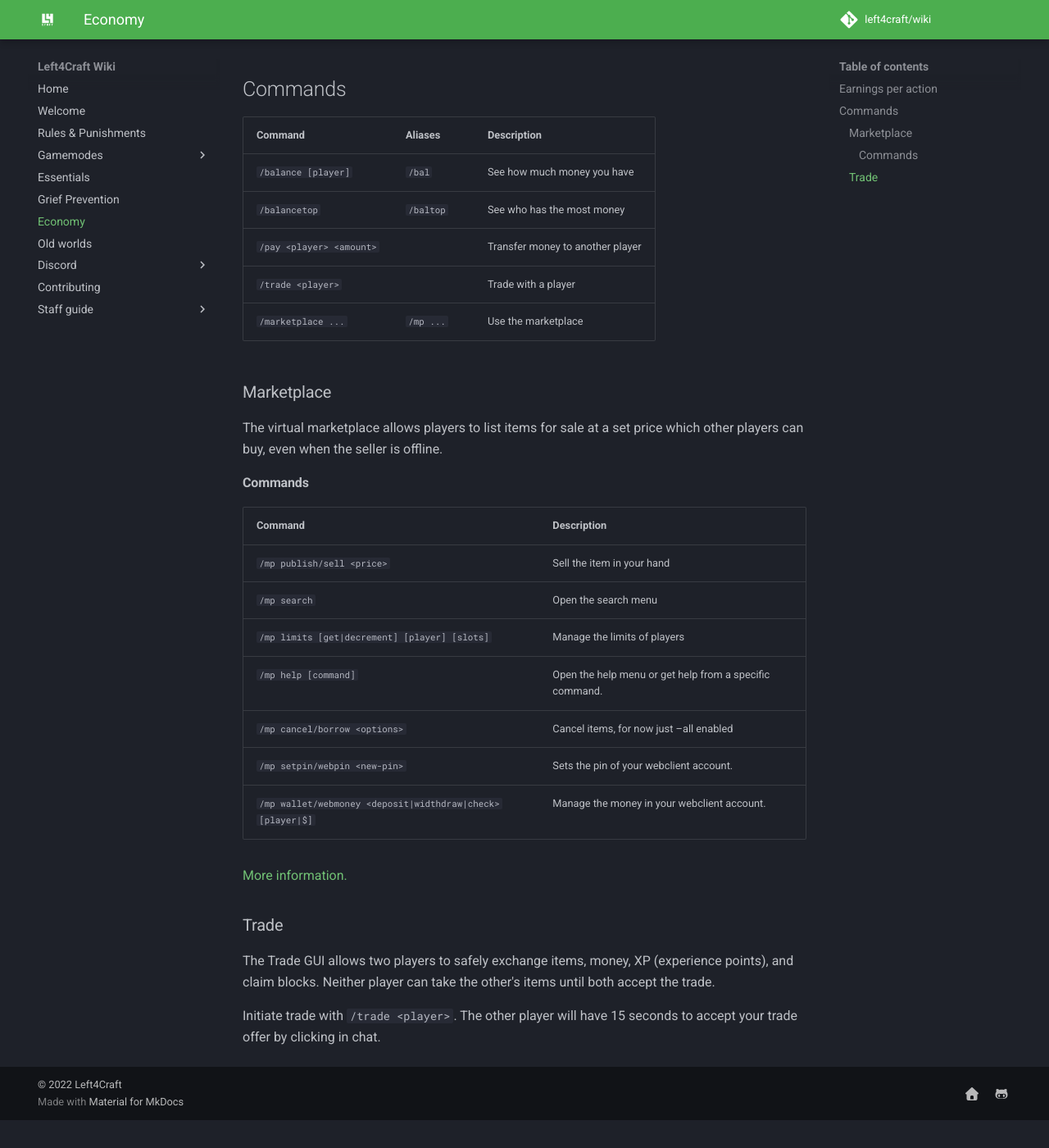
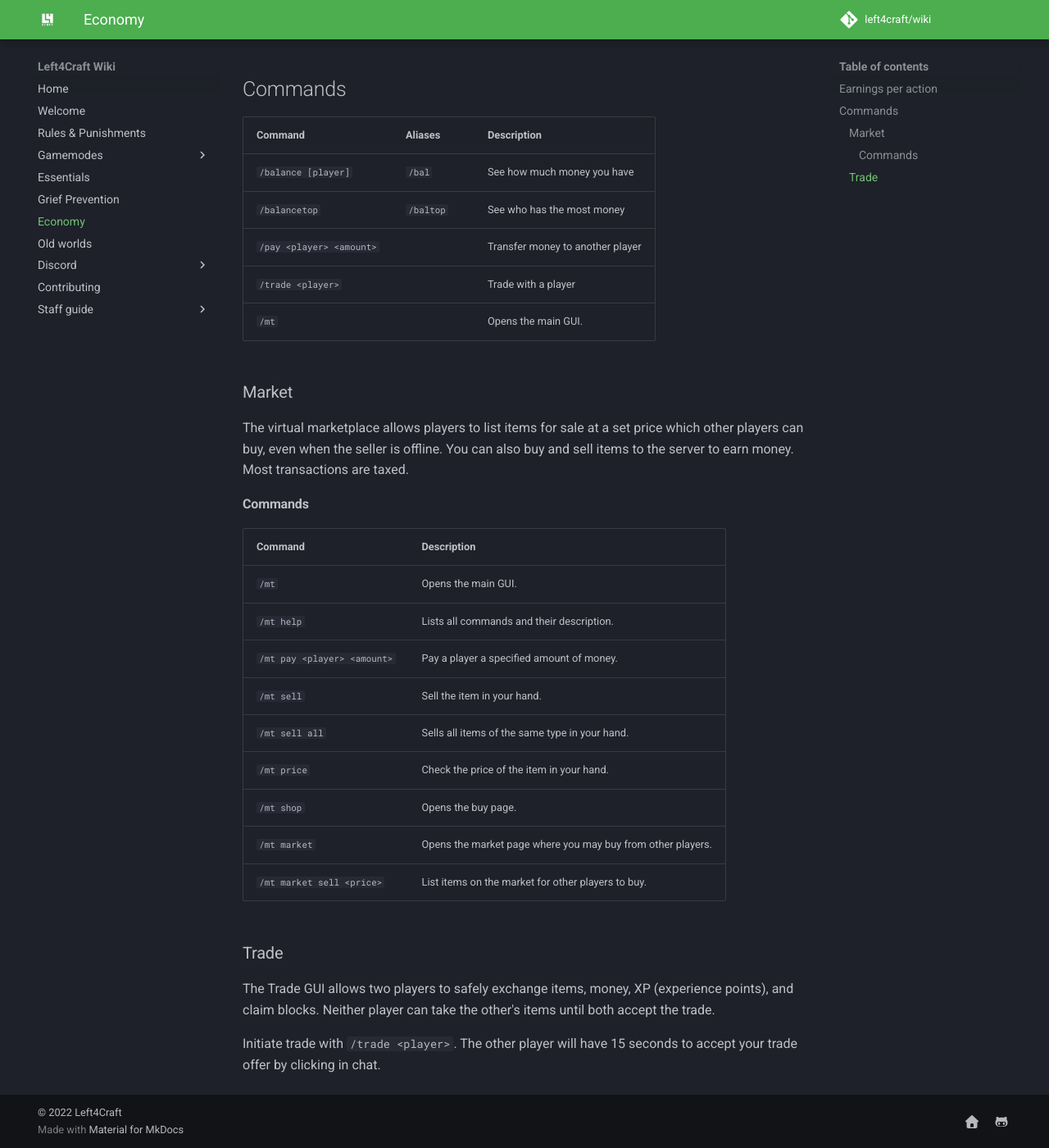
Before and after one commit to left4craft/wiki, an MkDocs documentation site: the page built from docs/economy.md, in a window 1280 px wide and 1400 px high, scrolled down 559 px. Shown: the whole window at 82% size. Built offline with MkDocs 1.6.1 and Material for MkDocs 9.7.7, drawn with Linux system fonts in a browser that asks for light colours; comment, search, counter and statistics services are not loaded; before the commit the page ends 1925 px from its top, so only the background shows below that; some of the changed text lies outside the part shown.

Commit message:
Update economy.md

```diff
--- a/docs/economy.md
+++ b/docs/economy.md
@@ -1,8 +1,8 @@
 # Economy
 
-Players start with $500 and can earn more money by [voting](https://www.left4craft.org/vote/), trading with players, or participating in [count to a million](https://discord.com/channels/424571587413540874/779454172826697728) in the Discord server.
+Money can be earned by voting at [voting](https://www.left4craft.org/vote/), trading with players, participating in [count to a million](https://discord.com/channels/424571587413540874/779454172826697728) in the Discord server or selling items to the market.
 
-Trade can take take place either on the [public marketplace](#marketplace), or privately through [`/trade`](#trade).
+Trade can take take place either on the [public marketplace](#Market), or privately through [`/trade`](#trade).
 
 ## Earnings per action
 | Action                     | Earnings |
@@ -18,26 +18,26 @@ Trade can take take place either on the [public marketplace](#marketplace), or p
 | `/balancetop`            | `/baltop` | See who has the most money       |
 | `/pay <player> <amount>` |           | Transfer money to another player |
 | `/trade <player>`        |           | Trade with a player              |
-| `/marketplace ...`       | `/mp ...` | Use the marketplace              |
+| `/mt`                    |           | Opens the main GUI.              |
 
-
-### Marketplace
+### Market
 
 The virtual marketplace allows players to list items for sale at a set price which other players can buy, even when the seller is offline.
+You can also buy and sell items to the server to earn money. Most transactions are taxed.
 
 #### Commands
 
-| Command                                                    | Description                                             |
-| ---------------------------------------------------------- | ------------------------------------------------------- |
-| `/mp publish/sell <price>`                                 | Sell the item in your hand                              |
-| `/mp search`                                               | Open the search menu                                    |
-| `/mp limits [get|decrement] [player] [slots]`              | Manage the limits of players                            |
-| `/mp help [command]`                                       | Open the help menu or get help from a specific command. |
-| `/mp cancel/borrow <options>`                              | Cancel items, for now just –all enabled                 |
-| `/mp setpin/webpin <new-pin>`                              | Sets the pin of your webclient account.                 |
-| `/mp wallet/webmoney <deposit|widthdraw|check> [player|$]` | Manage the money in your webclient account.             |
-
-[More information.](https://marketplacedocs.readthedocs.io/en/latest/commands)
+| Command                                                    | Description                                                  |
+| ---------------------------------------------------------- | ------------------------------------------------------------ |
+| `/mt`                                                      | Opens the main GUI.                                          |
+| `/mt help`                                                 | Lists all commands and their description.                    |
+| `/mt pay <player> <amount>`                                | Pay a player a specified amount of money.                    |
+| `/mt sell`                                                 | Sell the item in your hand.                                  |
+| `/mt sell all`                                             | Sells all items of the same type in your hand.               |
+| `/mt price`                                                | Check the price of the item in your hand.                    |
+| `/mt shop`                                                 | Opens the buy page.                                          |
+| `/mt market`                                               | Opens the market page where you may buy from other players.  |
+| `/mt market sell <price>`                                  | List items on the market for other players to buy.           |
 
 ### Trade
 
```
